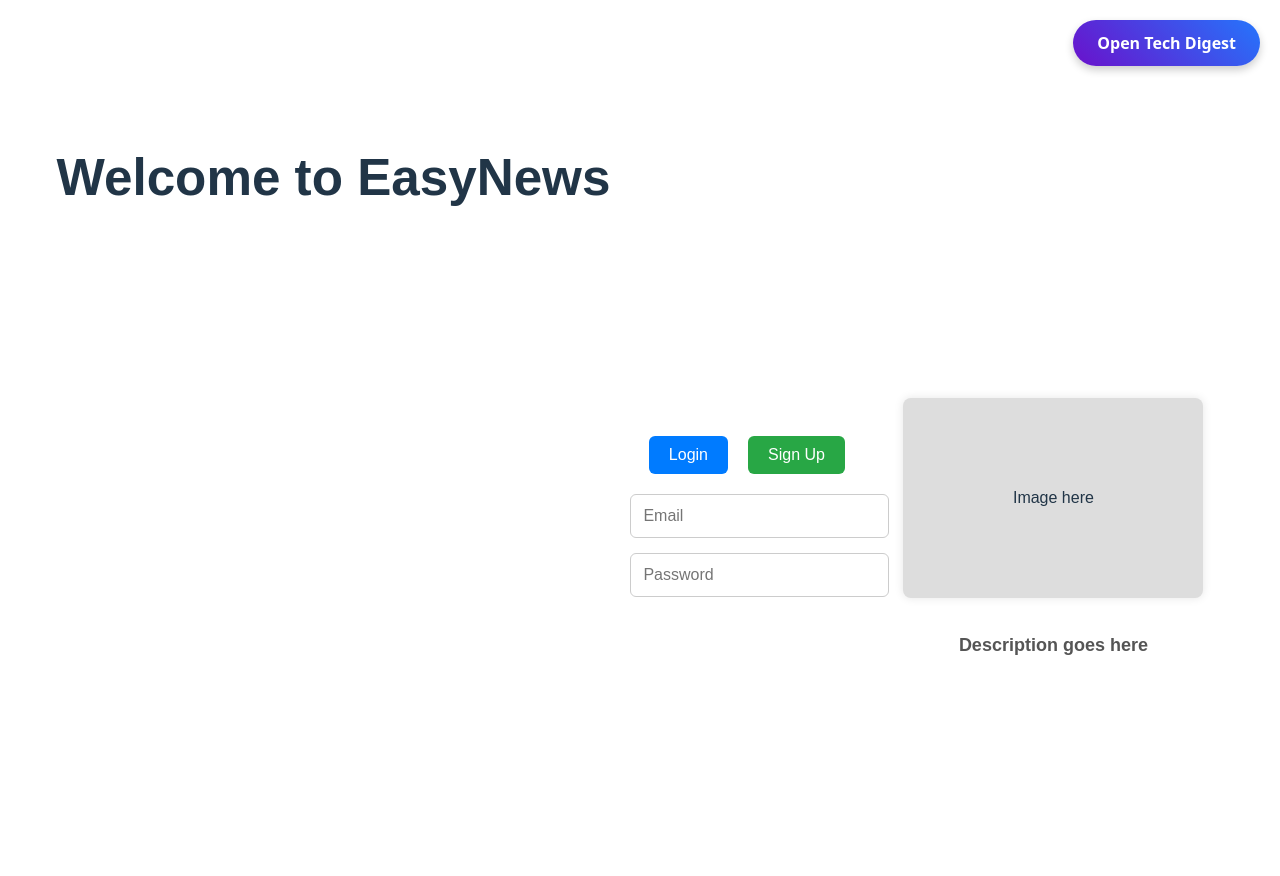
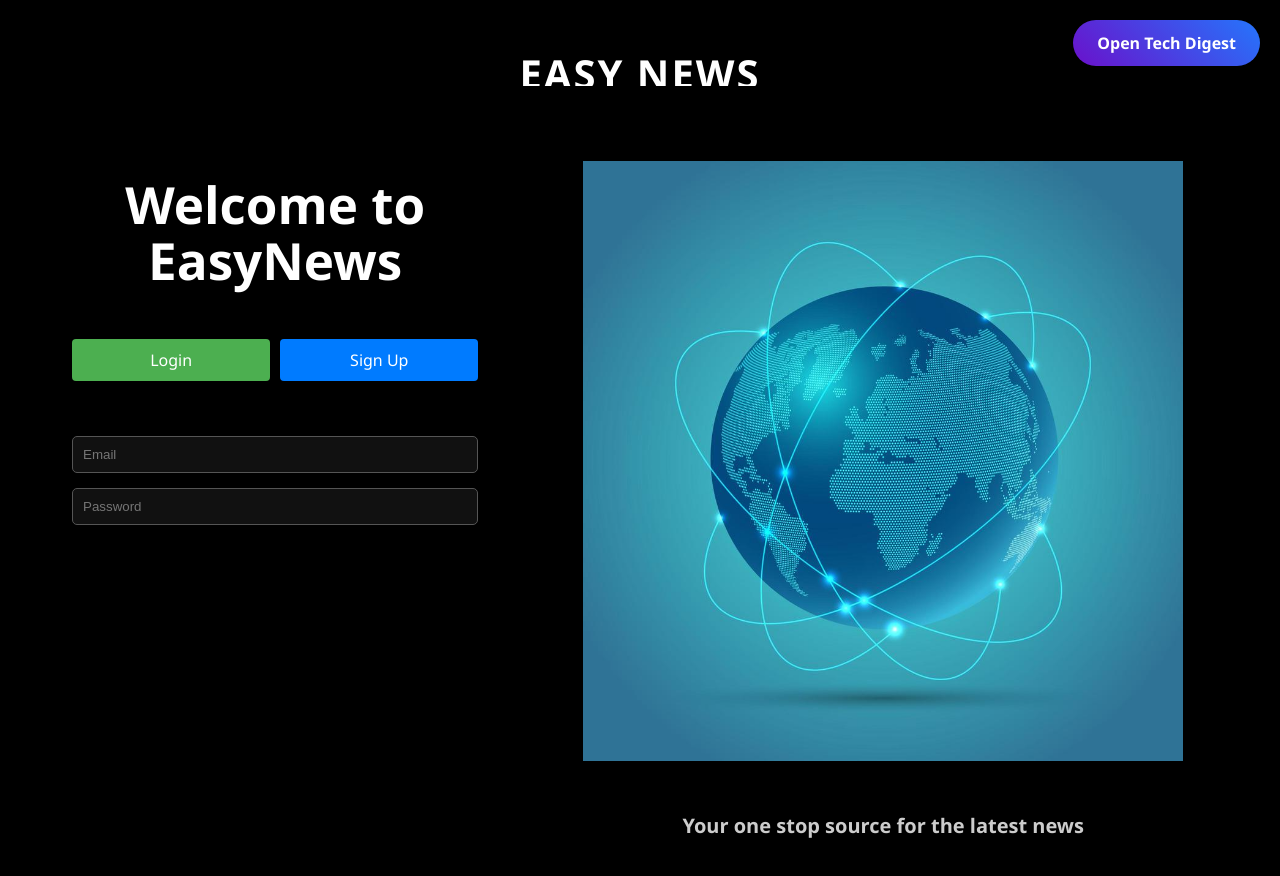
Before and after one commit to AhmadAnzar/EasyNews, a React app in the folder vite-project/: page / in a window 1280 px wide. Shown: the top 876 px of the page. Built offline with nearby package versions, Linux system fonts and the light colour scheme; the HTML template or start-up script is replaced by a standard one.

Commit message:
login form

```diff
--- a/vite-project/src/components/LandingPage.css
+++ b/vite-project/src/components/LandingPage.css
@@ -1,85 +1,124 @@
+/* Reset */
+* {
+  margin: 0;
+  padding: 0;
+  box-sizing: border-box;
+}
+
+body {
+  font-family: 'Segoe UI', sans-serif;
+  background-color: #000;
+  color: #fff;
+}
+
+/* Container setup */
 .container {
   display: flex;
   height: 100vh;
   width: 100%;
-    font-family: sans-serif;
+  background-color: #000;
 }
 
+/* Left section - 40% */
 .left {
+  width: 40%;
+  background-color: #000;
+  padding: 60px 40px;
   display: flex;
   flex-direction: column;
-    justify-content: center;
-    align-items: center;
-    padding: 20px;
+  justify-content: flex-start; /* Keep elements aligned to the top */
+  gap: 20px; /* Space between elements */
 }
 
-  .button-group {
-    display: flex;
-    gap: 20px;
-    margin-bottom: 20px;
+/* Title in left section */
+.left h1 {
+  margin-bottom: 30px;
+  color: #fff;
 }
 
+/* Button Group - make the buttons appear in a row */
+.button-group {
+  margin-bottom: 20px;
+  display: flex;
+  gap: 10px;
+}
+
+/* Button styles */
 .btn {
   padding: 10px 20px;
+  font-size: 16px;
   border: none;
-    border-radius: 6px;
-    font-size: 16px;
+  border-radius: 4px;
   cursor: pointer;
-    color: white;
+  color: #fff;
+  transition: background-color 0.3s ease;
+  width: 100%; /* Ensure the buttons take full width if needed */
 }
 
+/* Individual button styles */
 .login {
+  background-color: #4caf50;
+}
+
+.signup {
   background-color: #007bff;
 }
 
-  .signup {
-    background-color: #28a745;
+/* Button hover effect */
+.btn:hover {
+  opacity: 0.9;
 }
 
-  form {
+/* Input fields */
+.input {
+  display: block;
+  width: 100%;
+  padding: 10px;
+  margin-top: 15px;
+  border: 1px solid #555;
+  border-radius: 5px;
+  background-color: #111;
+  color: #fff;
+}
+
+/* Right section - 60% */
+.right {
+  width: 60%;
+  background-color: #000;
+  padding: 60px;
   display: flex;
   flex-direction: column;
-    gap: 15px;
-    width: 100%;
-    max-width: 300px;
+  align-items: center; /* Centers horizontally */
+  justify-content: center; /* Centers vertically */
+  gap: 20px;
+  margin-top: -30px; /* Adjust to move the right section slightly up */
 }
 
-  .input {
-    width: 100%;
-    padding: 12px;
-    font-size: 16px;
-    border: 1px solid #ccc;
-    border-radius: 6px;
-  }
-
-  .right {
-    display: flex;
-    flex-direction: column;
-    justify-content: center;
-    align-items: center;
-    padding: 20px;
-  }
-
-  .title {
-    font-size: 24px;
-    font-weight: bold;
-    margin-bottom: 20px;
-  }
-
+/* Image container */
 .image-placeholder {
-    width: 300px;
-    height: 200px;
-    background-color: #ddd;
-    border-radius: 8px;
+  width: 600px; /* Set image box width */
+  height: 600px; /* Square height */
+  background-color: #222;
   display: flex;
   align-items: center;
   justify-content: center;
-    margin-bottom: 20px;
-    box-shadow: 0 0 10px rgba(0, 0, 0, 0.1);
+  border-radius: 10px;
+  font-size: 24px;
+  color: #aaa;
+  margin-bottom: 30px;
 }
 
+/* Image styling */
+.globe-img {
+  width: 100%;
+  height: 100%;
+  object-fit: cover;
+}
+
+/* Description text */
 .description {
-    font-size: 18px;
-    color: #555;
+  font-size: 20px;
+  color: #ccc;
+  max-width: 500px;
   text-align: center;
 }
--- a/vite-project/src/components/OpeningForm.jsx
+++ b/vite-project/src/components/OpeningForm.jsx
@@ -1,6 +1,7 @@
 import React from 'react';
 import { useNavigate } from 'react-router-dom';
 import "./LandingPage.css";
+import globeImage from '../assets/globe.jpg';
 
 export default function OpeningForm() {
   const navigate = useNavigate();
@@ -11,8 +12,8 @@ export default function OpeningForm() {
 
   return (
     <div className="container">
+  <div className="left">
     <h1>Welcome to EasyNews</h1>
-      <div className="left">
     <div className="button-group">
       <button className="btn login" onClick={handleLoginSignup}>Login</button>
       <button className="btn signup" onClick={handleLoginSignup}>Sign Up</button>
@@ -35,12 +36,13 @@ export default function OpeningForm() {
   </div>
 
   <div className="right">
-        <h2 className="title"></h2>
   <div className="image-placeholder">
-          <span>Image here</span>
+  <img src={globeImage} alt="Globe" className="globe-img" />
 </div>
-        <h2 className="description">Description goes here</h2>
+
+    <h2 className="description">Your one stop source for the latest news</h2>
   </div>
 </div>
+
   );
 }
```
Also changed, not shown: vite-project/src/assets/globe.jpg (added). Lines whose indentation alone changed are shown as unchanged.
